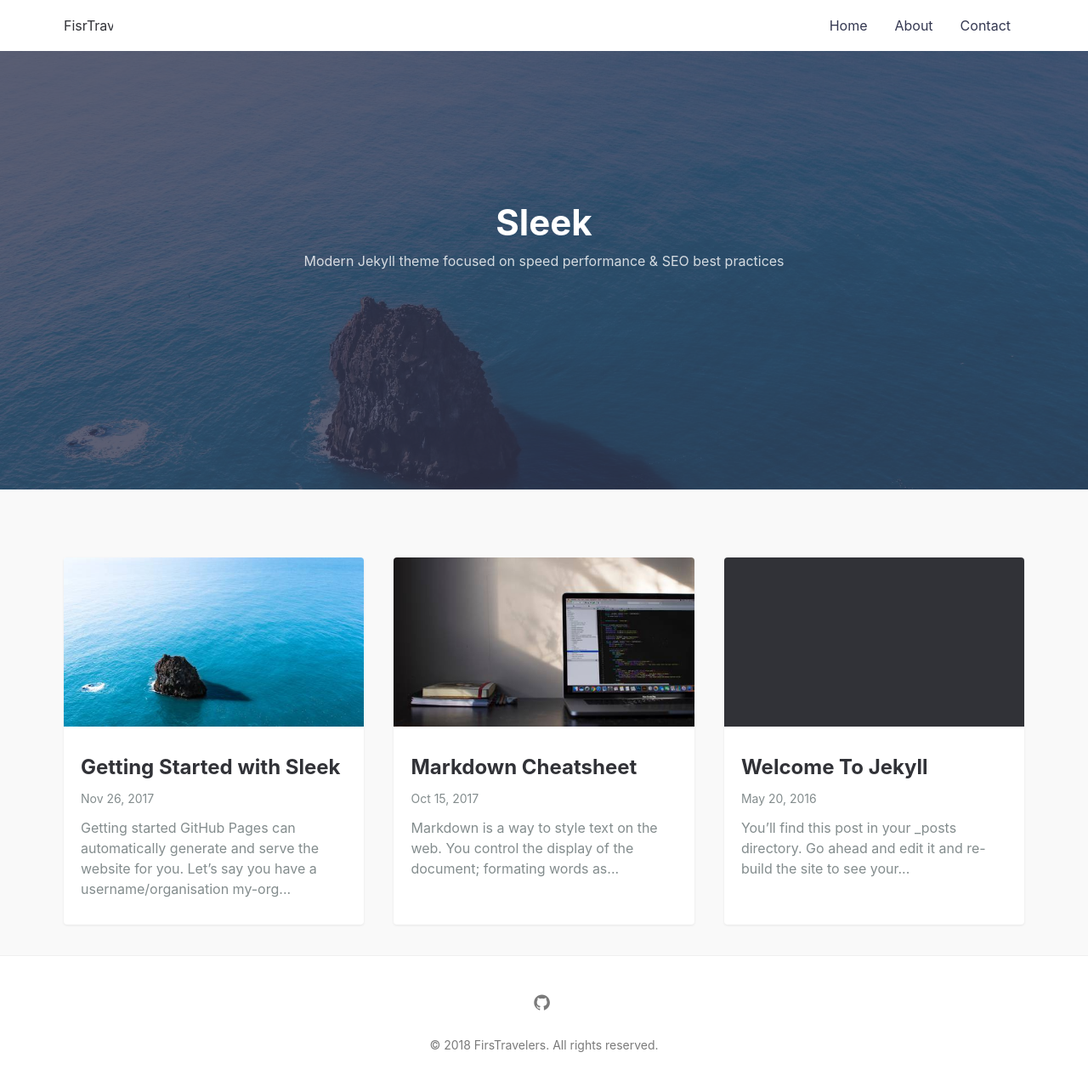
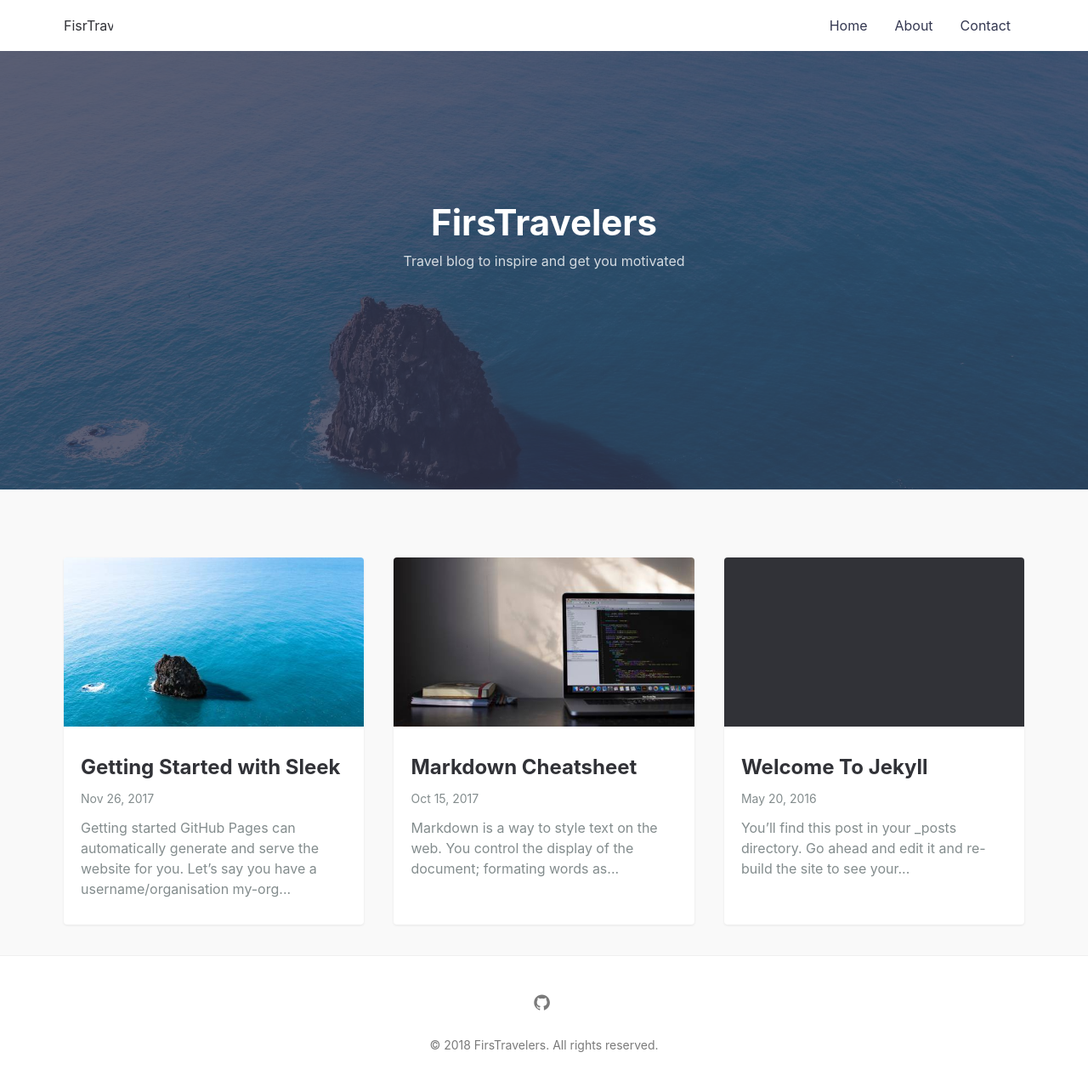
Before and after one commit to artipedia/firstravelers, a Jekyll site: the page built from index.md, in a window 1280 px wide. Shown: the whole page at 85% size. Built offline with Jekyll 4.4.1, drawn with Linux system fonts in a browser that asks for light colours.

Commit message:
Update default.html

```diff
--- a/_layouts/default.html
+++ b/_layouts/default.html
@@ -20,8 +20,8 @@ layout: compress
 
     <div class="hero lazyload" data-bg="{{site.url}}/assets/img/posts/sleek_lg.jpg">
       <div class="hero__wrap">
-        <h1 class="hero__title">Sleek</h1>
-        <p class="hero__meta">Modern Jekyll theme focused on speed performance & SEO best practices</p>
+        <h1 class="hero__title">FirsTravelers</h1>
+        <p class="hero__meta">Travel blog to inspire and get you motivated</p>
       </div>
     </div>
 
```
